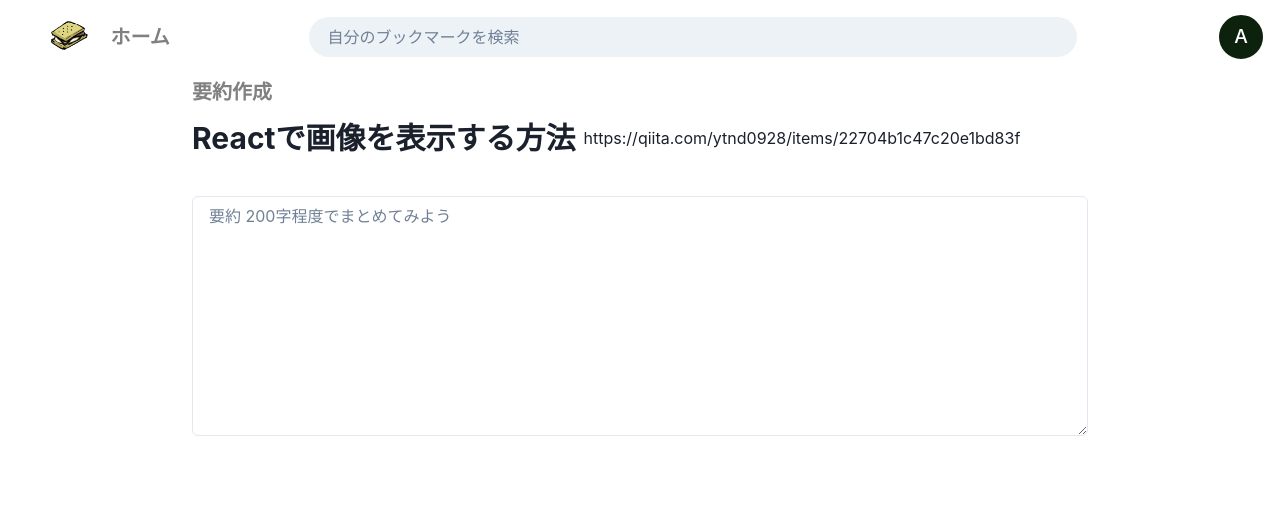
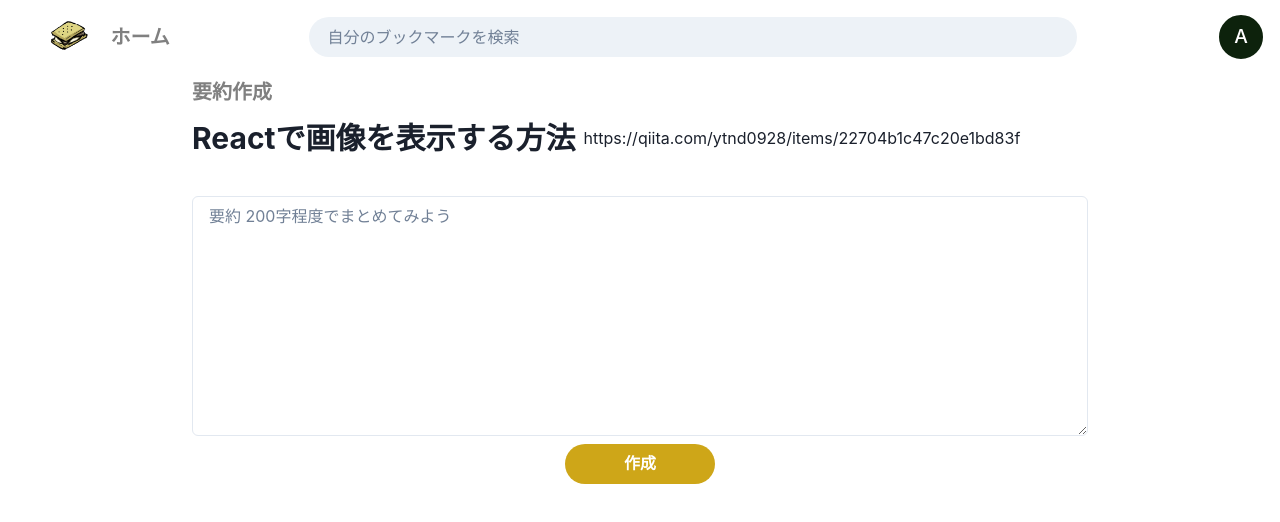
Before and after one commit to Campers0709/Smore, a Next.js app in the folder next-app/: page /edit/summary in a window 1280 px wide. Shown: the top 522 px of the page. Built offline with nearby package versions, Linux system fonts and the light colour scheme.

Commit message:
‘要約作成のpost作成’

```diff
--- a/next-app/pages/edit/summary/index.tsx
+++ b/next-app/pages/edit/summary/index.tsx
@@ -1,6 +1,7 @@
 import {
   Avatar,
   Box,
+  Button,
   Center,
   Heading,
   HStack,
@@ -12,14 +13,18 @@ import {
   Stack,
   Text,
   Textarea,
+  VStack,
 } from '@chakra-ui/react'
+import axios from 'axios'
 import Image from 'next/image'
 import NextLink from 'next/link'
+import { useState } from 'react'
 
 const SummaryCreate: React.FC<{
   AirticleName: string
   AirticleUrl: string
   UserName: string
+  item_id: number
 }> = (props) => {
   // const AirticleName = props.AirticleName
   // const AirticleUrl = props.AirticleUrl
@@ -27,13 +32,19 @@ const SummaryCreate: React.FC<{
   const AirticleName = 'Reactで画像を表示する方法'
   const AirticleUrl = 'https://qiita.com/ytnd0928/items/22704b1c47c20e1bd83f'
   const UserName = 'Account'
+  const item_id = props.item_id
+  const [text, setText] = useState('')
+
+  const handleChange = (e: any) => {
+    setText(() => e.target.value)
+  }
 
   return (
     <>
       <ArticleHeader name={UserName} />
       <Box h={'10vh'}></Box>
       <Center>
-        <Stack>
+        <Stack display={'flex'}>
           <Box w={'70vw'}>
             <Heading size="md" color={'gray'}>
               要約作成
@@ -44,35 +55,45 @@ const SummaryCreate: React.FC<{
               <Text>{AirticleUrl}</Text>
             </HStack>
             <Box h={'5vh'}></Box>
-            <HStack>
-              {/* <Box w={'50vw'}>
-                <iframe
-                  id="inlineFrameExample"
-                  title="Inline Frame Example"
-                  width="500px"
-                  height="500px"
-                  src={AirticleUrl}
-                ></iframe>
-                <object
-                  data="https://theuselessweb.com/"
-                  width="500px"
-                  height="500px"
-                  type="text/html"
-                ></object>
-                <embed
-                  type="text/html"
-                  src={AirticleUrl}
-                  width="500px"
-                  height="500px"
-                ></embed>
-              </Box> */}
-              <Box w={'100vw'}>
+
+            <VStack>
+              <Box w={'70vw'}>
                 <Textarea
                   placeholder="要約 200字程度でまとめてみよう"
                   h={'30vh'}
+                  value={text}
+                  onChange={handleChange}
                 />
               </Box>
-            </HStack>
+              <Box>
+                <Button
+                  color={'white'}
+                  bg={'#CEA618'}
+                  px={'25px'}
+                  borderRadius={'full'}
+                  width={'150px'}
+                  alignItems={'center'}
+                  marginLeft={'auto'}
+                  marginRight={'auto'}
+                  onClick={async () => {
+                    console.log(`read ${item_id} ${text}`)
+                    const { data } = await axios.post('/api/item/read', {
+                      item_id: item_id,
+                      user_text: text,
+                    })
+                    console.log(
+                      `/api/item/read response '${
+                        JSON.parse(data.body).status
+                      }'`
+                    )
+                  }}
+                >
+                  作成
+                </Button>
+              </Box>
+            </VStack>
+
+            <Box h={'5vh'}></Box>
           </Box>
         </Stack>
       </Center>
```
